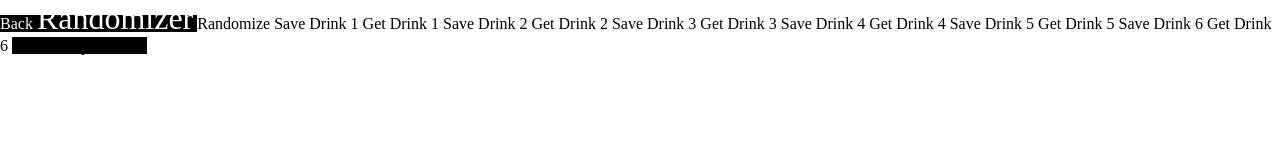
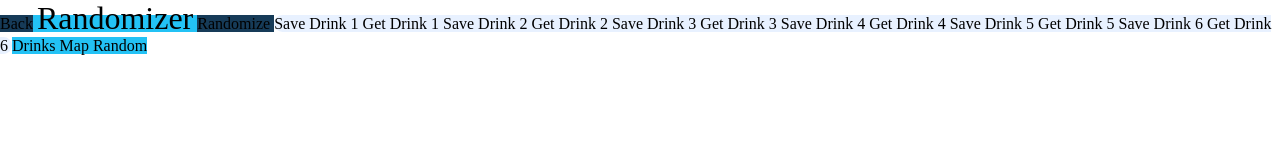
Before and after one commit to JJbarton1/CM3131-JJbarton1, a plain HTML site: page random.html in a window 1280 px wide. Drawn offline with nearby package versions, Linux system fonts and the light colour scheme.

Commit message:
css updated

```diff
--- a/random.html
+++ b/random.html
@@ -17,16 +17,16 @@
 <body>
     <ion-app>
         <ion-header>
-            <ion-toolbar color="primary">
-                <ion-button href="index.html" class="back-btn">Back</ion-button>
+            <ion-toolbar color="colour">
+                <ion-button href="index.html" id="back-btn" color="colour">Back</ion-button>
                 <ion-title class="ion-text-center">Randomizer</ion-title>
             </ion-toolbar>
         </ion-header>
 
 <!----------------------------------------------------------------------------------------------------------------------------------->
 
-        <ion-card-content>
-            <ion-button id="rand-button" size="large" expand="full">Randomize</ion-button>
+        <ion-card-content id="randomBtn">
+            <ion-button id="rand-button" size="large" expand="full" >Randomize</ion-button>
         </ion-card-content>
 
 
--- a/style.css
+++ b/style.css
@@ -1,7 +1,7 @@
 /* each page */
 
 ion-content {
-    --background: url('Pictures/background.jpg') no-repeat 55%;
+    --background: url('Pictures/background blur.jpg') no-repeat 55%;
     padding-bottom: 50px;
 }
 
@@ -12,25 +12,37 @@ ion-footer {
 
 }
 
-ion-toolbar{
-    color: white;
-    background-color: black;
+ion-toolbar {
+    background-color: rgb(35,194,245);
 }
+
+#back-btn {
+    background-color: rgb(22,59,88);
+}
+
 
 ion-title{
     text-align: center;
     font-size: xx-large;
 }
 
+ion-card {
+    border-radius: 25px;
+    background-color:rgb(232, 241, 255);
+}
+
+
 /* index page */
 
 #img-main {
     width: 100%;
+    height: 28%;
 }
 
 #select-output {
     color: rgb(39, 39, 39);
 }
+
 
 
 /* list page */
@@ -56,6 +68,9 @@ ion-label {
 }
 
 
+
+
+
 /* random page */
 
 ion-img {
@@ -67,3 +82,7 @@ h1 {
     text-align: center;
     color: black;
 }
+
+#randomBtn {
+    background-color: rgb(22,59,88);
+}
```
Also changed, not shown: index.html (+2 -0 lines), list.html (+2 -2 lines), maps.html (+2 -2 lines), Pictures/background blur.jpg (added), Pictures/background2.jpg (deleted).
